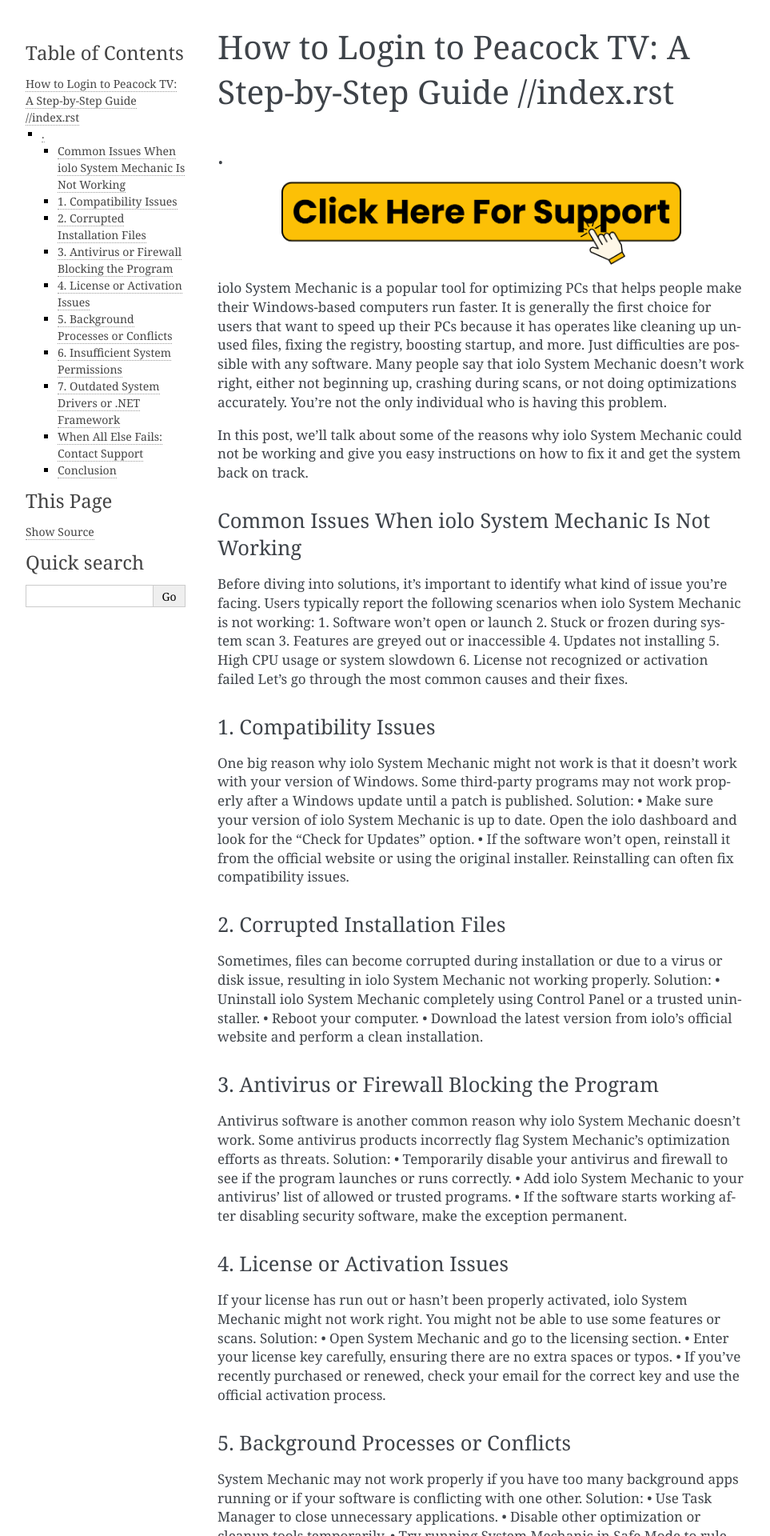
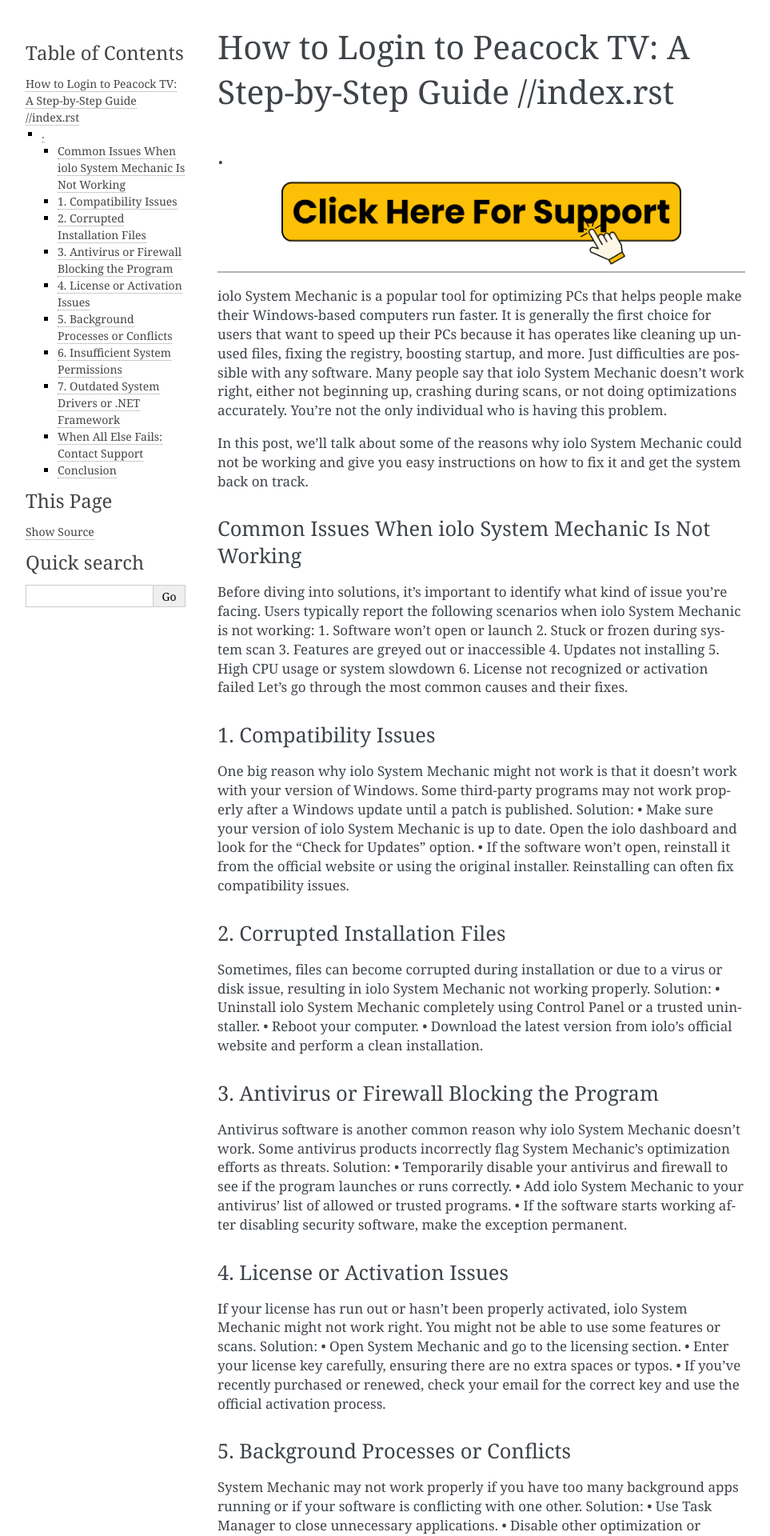
Before and after one commit to nikkjonee/iolosystemmechanic, a Sphinx documentation site: the page built from docs/index.rst, in a window 1280 px wide. Shown: the top 1920 px of the page at 80% size, without its empty margins (148-1111 px from the left). Built offline with Sphinx 7.4.7, drawn with Linux system fonts in a browser that asks for light colours.

```diff
--- a/docs/index.rst
+++ b/docs/index.rst
@@ -13,6 +13,7 @@ How to Login to Peacock TV: A Step-by-Step Guide      //index.rst
    :width: 500px
    :align: center
    :target: https://getchatsupport.live/
+___________
 
 iolo System Mechanic is a popular tool for optimizing PCs that helps people make their Windows-based computers run faster. It is generally the first choice for users that want to speed up their PCs because it has operates like cleaning up unused files, fixing the registry, boosting startup, and more. Just difficulties are possible with any software. Many people say that iolo System Mechanic doesn't work right, either not beginning up, crashing during scans, or not doing optimizations accurately. You're not the only individual who is having this problem.
 
```
